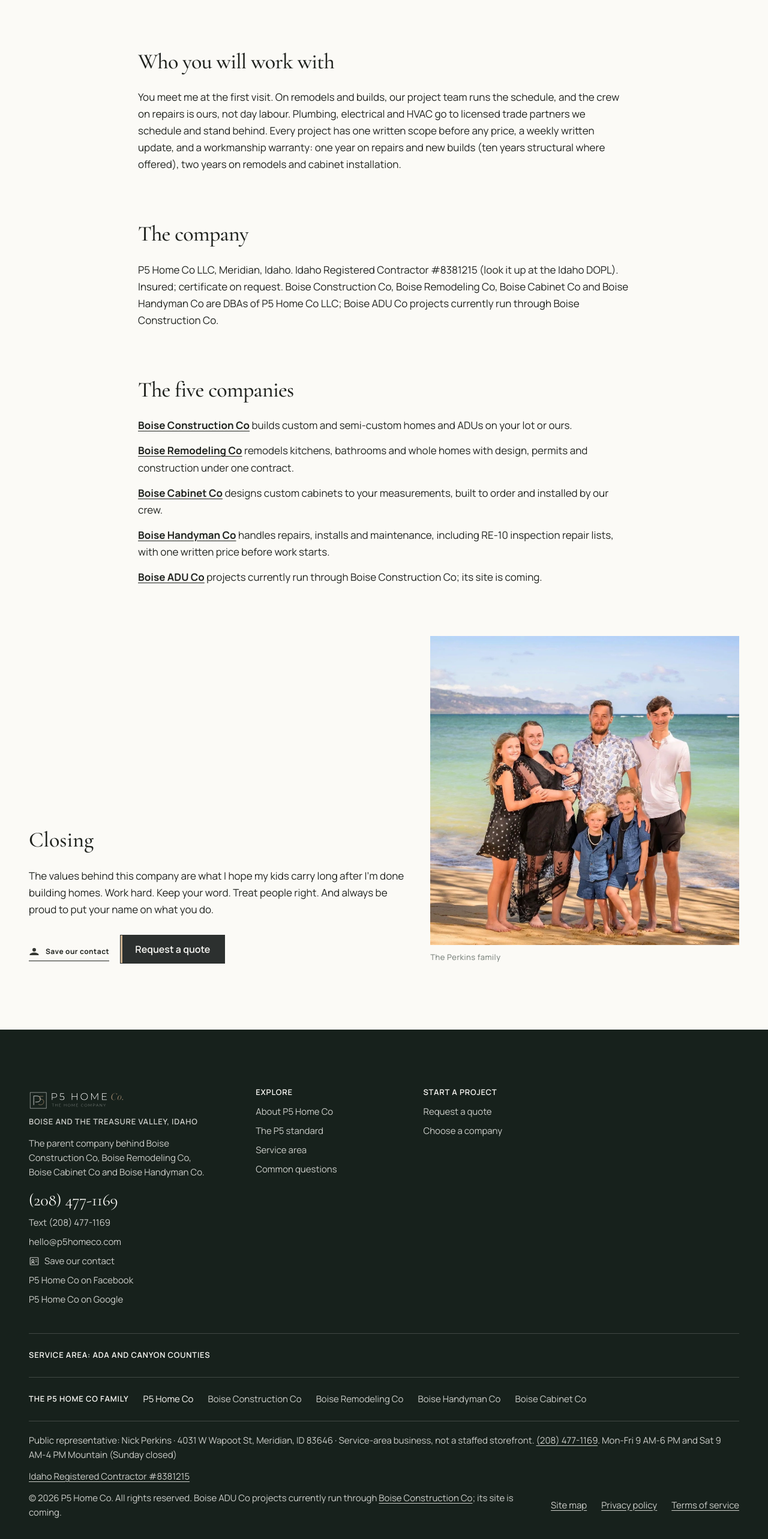
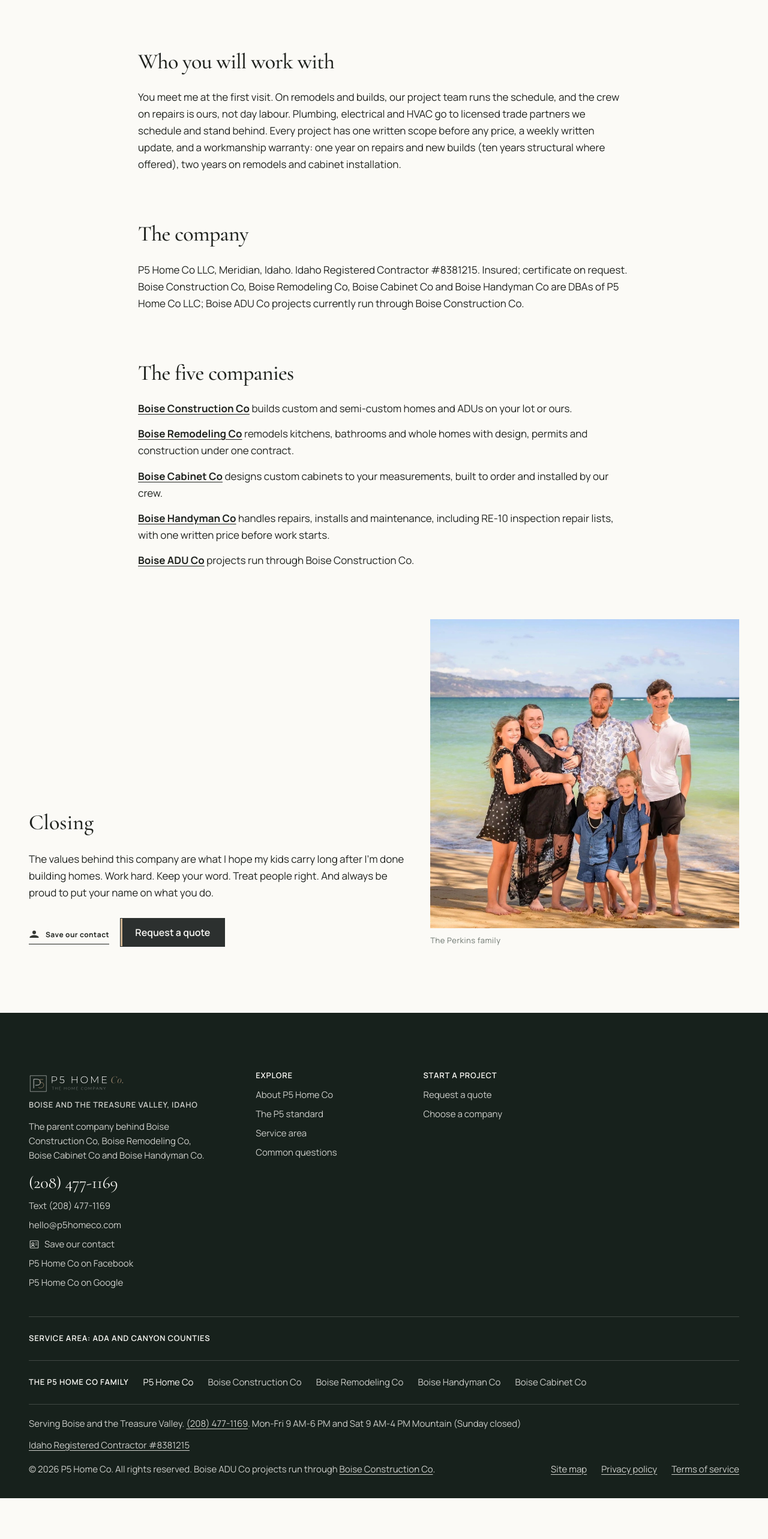
Before and after one commit to webiq1206/p5-home-co, a Next.js app: page /about in a window 1280 px wide. Shown: the part 2593-5158 px from the top of the page at 60% size. After the commit the page ends 5090 px from the top, so only its background shows below. Built offline with nearby package versions, Linux system fonts and the light colour scheme.

Commit message:
Remove public imagery caveats and administrative address copy

```diff
--- a/app/about/AboutClient.tsx
+++ b/app/about/AboutClient.tsx
@@ -33,7 +33,7 @@ const COMPANIES = [
   {
     name: "Boise ADU Co",
     href: ADU_CONSTRUCTION_URL,
-    line: "projects currently run through Boise Construction Co; its site is coming.",
+    line: "projects run through Boise Construction Co.",
   },
 ] as const;
 
@@ -143,11 +143,10 @@ export default function AboutClient({
         <section className="about-section content-shell" aria-labelledby="the-company">
           <h2 id="the-company">The company</h2>
           <p>
-            P5 Home Co LLC, Meridian, Idaho. Idaho Registered Contractor #{registration} (look it up at the{" "}
+            P5 Home Co LLC, Meridian, Idaho.{" "}
             <a href={doplLookup} target="_blank" rel="noopener noreferrer">
-              Idaho DOPL
-            </a>
-            ). Insured; certificate on request. Boise Construction Co, Boise Remodeling Co, Boise Cabinet Co and Boise
+              Idaho Registered Contractor #{registration}
+            </a>. Insured; certificate on request. Boise Construction Co, Boise Remodeling Co, Boise Cabinet Co and Boise
             Handyman Co are DBAs of P5 Home Co LLC; Boise ADU Co projects currently run through Boise Construction Co.
           </p>
         </section>
--- a/app/publicIdentity.ts
+++ b/app/publicIdentity.ts
@@ -1,15 +1,10 @@
 import { BUSINESS_HOURS_LABEL } from "../lib/businessHours.ts";
 
-/** Shared public identity for p5homeco.com.
- *
- * The strings are the audit's canonical wording (F1, F8, F10, F11). Visible
- * phone stays in local format. Schema telephone is E.164 and lives beside
- * the Person block in app/structuredData.ts.
- */
+/** Customer-facing identity for p5homeco.com. Phone stays in local format;
+ * schema telephone is E.164. Street-address verification records stay outside
+ * public pages, components and discovery artifacts. */
 
 export const PUBLIC_REPRESENTATIVE = "Nick Perkins";
-
-export const PUBLIC_ADDRESS = "4031 W Wapoot St, Meridian, ID 83646";
 
 export const PUBLIC_PHONE_DISPLAY = "(208) 477-1169";
 
@@ -37,7 +32,7 @@ export const SCHEMA_LEGAL_NAME = "P5 Home Co LLC";
 export const CONTRACTOR_REGISTRATION = "8381215";
 
 export const PUBLIC_NAP =
-  "Public representative: Nick Perkins · 4031 W Wapoot St, Meridian, ID 83646 · Service-area business, not a staffed storefront. · (208) 477-1169 · hello@p5homeco.com";
+  "Serving Boise and the Treasure Valley · (208) 477-1169 · hello@p5homeco.com";
 
 export const PUBLIC_REGISTRATION = "Idaho Registered Contractor #8381215";
 
@@ -45,10 +40,10 @@ export const PUBLIC_REGISTRATION = "Idaho Registered Contractor #8381215";
 export const IDAHO_DOPL_LICENSE_SEARCH = "https://edopl.idaho.gov/OnlineServices/?link=PubSearch";
 
 export const SISTER_LINE =
-  "Part of P5 Home Co: Boise Construction Co · Boise Remodeling Co · Boise Cabinet Co · Boise Handyman Co · Boise ADU Co projects currently run through Boise Construction Co; its site is coming.";
+  "Part of P5 Home Co: Boise Construction Co · Boise Remodeling Co · Boise Cabinet Co · Boise Handyman Co · Boise ADU Co projects run through Boise Construction Co.";
 
 export const LLMS_CONTACT =
-  `Public representative: Nick Perkins. Service-area business based at 4031 W Wapoot St, Meridian, ID 83646 (not a staffed storefront). Phone (208) 477-1169. Email hello@p5homeco.com. Hours: ${BUSINESS_HOURS_LABEL}.`;
+  `Serving Boise and the Treasure Valley. Phone (208) 477-1169. Email hello@p5homeco.com. Hours: ${BUSINESS_HOURS_LABEL}.`;
 
 export const SISTER_LINKS = [
   { label: "Boise Construction Co", href: "https://boiseconstruction.co" },
@@ -58,8 +53,8 @@ export const SISTER_LINKS = [
   { label: "Boise ADU Co", href: "https://boiseconstruction.co" },
 ] as const;
 
-/** D3 honest line for the ADU card and FAQ. */
+/** Project-routing line for the ADU card and FAQ. */
 export const ADU_D3_LINE =
-  "Boise ADU Co projects currently run through Boise Construction Co; its site is coming.";
+  "Boise ADU Co projects run through Boise Construction Co.";
 
 export const ADU_CONSTRUCTION_URL = "https://boiseconstruction.co";
--- a/app/quote/QuoteLanding.tsx
+++ b/app/quote/QuoteLanding.tsx
@@ -104,8 +104,8 @@ export default function QuoteLanding({ service }: { service: QuoteService | null
 
           <section className="quote-photos" aria-labelledby="quote-featured-heading">
             <div className="quote-shell">
-              <h2 id="quote-featured-heading" className="quote-photos-heading">One foothills home, room by room</h2>
-              <p className="quote-photos-lead">A cohesive Boise-area custom home shown room by room, so the kitchen, great room, bath, and ADU read as the same property. Representative design.</p>
+              <h2 id="quote-featured-heading" className="quote-photos-heading">Kitchens, living spaces, baths and ADUs</h2>
+              <p className="quote-photos-lead">Explore kitchen, great-room, bathroom and ADU layouts, materials and finishes.</p>
               <div className="quote-photo-row">
                 <img src={FEATURED_BOISE_KITCHEN.src} alt={FEATURED_BOISE_KITCHEN.alt} width={FEATURED_BOISE_KITCHEN.width} height={FEATURED_BOISE_KITCHEN.height} loading="lazy" decoding="async" />
                 <img src={FEATURED_BOISE_GREAT_ROOM.src} alt={FEATURED_BOISE_GREAT_ROOM.alt} width={FEATURED_BOISE_GREAT_ROOM.width} height={FEATURED_BOISE_GREAT_ROOM.height} loading="lazy" decoding="async" />
--- a/app/site.ts
+++ b/app/site.ts
@@ -88,7 +88,7 @@ export const faqs = [
   },
   {
     q: "Which company does what?",
-    a: "Boise Construction Co builds new homes and ADUs. Boise Remodeling Co handles kitchen, bath and whole-home remodels and additions. Boise Cabinet Co designs custom cabinets to your measurements, built to order and installed by our crew. Boise Handyman Co handles repairs, installs, maintenance and RE-10 lists. Boise ADU Co projects currently run through Boise Construction Co; its site is coming. Use the company cards on this page to start with the right team.",
+    a: "Boise Construction Co builds new homes and ADUs. Boise Remodeling Co handles kitchen, bath and whole-home remodels and additions. Boise Cabinet Co designs custom cabinets to your measurements, built to order and installed by our crew. Boise Handyman Co handles repairs, installs, maintenance and RE-10 lists. Boise ADU Co projects run through Boise Construction Co. Use the company cards on this page to start with the right team.",
   },
   {
     q: "Who is my contract with?",
--- a/app/sitemap/page.tsx
+++ b/app/sitemap/page.tsx
@@ -49,7 +49,7 @@ export default function SitemapPage() {
           <ul className="sitemap-list">
             {childSites.map((c) =>
               c.comingSoon ? (
-                <li key={c.href} className="sitemap-soon"><Link href="/quote/adu">{c.label}</Link> <small>(ADU requests through P5; standalone website coming soon)</small></li>
+                <li key={c.href} className="sitemap-soon"><Link href="/quote/adu">{c.label}</Link></li>
               ) : (
                 <li key={c.href}><a href={c.href}>{c.label}</a></li>
               ),
--- a/app/structuredData.ts
+++ b/app/structuredData.ts
@@ -2,7 +2,6 @@ import { officeOpeningHours } from "../lib/businessHours.ts";
 import { ESTIMATOR_BRAND } from "../lib/p5/brand.ts";
 import {
   NICK_PERKINS_ID,
-  PUBLIC_ADDRESS,
   PUBLIC_REPRESENTATIVE,
   SCHEMA_LEGAL_NAME,
   SCHEMA_TELEPHONE,
@@ -12,13 +11,6 @@ import {
 } from "./publicIdentity.ts";
 import { SHOW_FOUNDING_YEAR } from "./publicClaims.ts";
 import { citiesServed, companies, faqs, siteUrl } from "./site.ts";
-
-/** Authorized public contact. The phone, email, and street line match the
- * brand brief, docs/growth/OPERATIONS.md, and the constants already on the
- * site. The street does not make this a staffed storefront. Schema telephone
- * is E.164; the visible pages keep the local format. */
-const [streetAddress, addressLocality, regionAndPostal] = PUBLIC_ADDRESS.split(", ");
-const [addressRegion, postalCode] = regionAndPostal.split(" ");
 
 export const siteTitle = "Boise Builders, Remodelers, Cabinets & Repairs | P5 Home Co";
 export const siteDescription =
@@ -48,7 +40,7 @@ export const siteSchema = {
         "@type": "Person",
         "@id": NICK_PERKINS_ID,
         name: PUBLIC_REPRESENTATIVE,
-        jobTitle: "Public representative",
+        jobTitle: "Founder",
         worksFor: { "@id": `${siteUrl}/#organization` },
       },
       openingHoursSpecification: officeOpeningHours(),
@@ -71,15 +63,11 @@ export const siteSchema = {
           url: "https://dopl.idaho.gov/con/",
         },
       },
-      // Service-area business. HomeAndConstructionBusiness is the LocalBusiness
-      // subtype. The street is the authorized public address; the cities below
-      // stay areaServed and are not additional locations.
+      // Publish locality and served areas without exposing a street address.
       address: {
         "@type": "PostalAddress",
-        streetAddress,
-        addressLocality,
-        addressRegion,
-        postalCode,
+        addressLocality: "Meridian",
+        addressRegion: "ID",
         addressCountry: "US",
       },
       areaServed: [
--- a/components/PublicIdentity.tsx
+++ b/components/PublicIdentity.tsx
@@ -44,7 +44,7 @@ function withLinks(text: string, labels: readonly { label: string; href: string
   return nodes;
 }
 
-/** The approved NAP, registration, and sister-company row. Text content matches the audit strings.
+/** Service area, contact details, registration and sister-company links.
  * Estimator pages pass linkRegistration={false} so the credential stays plain text. */
 export default function PublicIdentity({
   tone = "inherit",
@@ -68,8 +68,8 @@ export default function PublicIdentity({
             href={IDAHO_DOPL_LICENSE_SEARCH}
             target="_blank"
             rel="noopener noreferrer"
-            title="Look up registration 8381215 on Idaho DOPL"
-            aria-label="Verify with Idaho DOPL: look up registration 8381215, opens in a new tab"
+            title="Idaho contractor registration"
+            aria-label="Idaho contractor registration 8381215, opens in a new tab"
           >
             {PUBLIC_REGISTRATION}
           </a>
--- a/lib/familyBrand.ts
+++ b/lib/familyBrand.ts
@@ -16,13 +16,11 @@ import {
   IDAHO_DOPL_LICENSE_SEARCH,
   P5_FACEBOOK_URL,
   P5_GOOGLE_BUSINESS_PROFILE_URL,
-  PUBLIC_ADDRESS,
   PUBLIC_EMAIL,
   PUBLIC_PHONE_DISPLAY,
   PUBLIC_PHONE_SMS,
   PUBLIC_PHONE_TEL,
   PUBLIC_REGISTRATION,
-  PUBLIC_REPRESENTATIVE,
 } from '@/app/publicIdentity';
 
 /** The P5 lockup artwork is 251.24 x 50; the header and footer cap its height. */
@@ -59,7 +57,7 @@ export const FAMILY_BRAND: FamilyBrand = {
   cta: { label: 'Request a quote', href: '/quote' },
   phone: { display: PUBLIC_PHONE_DISPLAY, telHref: PUBLIC_PHONE_TEL, smsHref: PUBLIC_PHONE_SMS },
   // components/SiteChat.tsx opens on this window event.
-  chat: { enabled: true, label: 'Chat', openEvent: 'p5:chat-open' },
+  chat: { enabled: true, label: 'Chat', openEvent: 'p5:chat-open', hiddenOn: ['/admin*', '/portal*'] },
   bar: {
     // Approved check (scripts/verify-p5-mobile-seo.mjs): hidden over the hero, shown once it has passed.
     showOverHero: false,
@@ -105,10 +103,10 @@ export const FAMILY_BRAND: FamilyBrand = {
     ],
     // The approved Boise ADU Co line (ADU_D3_LINE), with its link to Boise Construction Co.
     disclosure: {
-      before: 'Boise ADU Co projects currently run through ',
+      before: 'Boise ADU Co projects run through ',
       linkLabel: 'Boise Construction Co',
       href: ADU_CONSTRUCTION_URL,
-      after: '; its site is coming.',
+      after: '.',
     },
     copyrightName: 'P5 Home Co',
   },
@@ -123,14 +121,14 @@ export const FAMILY_BRAND: FamilyBrand = {
       { name: 'Boise Cabinet Co', href: 'https://boisecabinet.co' },
     ],
   },
-  // PUBLIC_NAP without the phone and email, which the footer prints beside it.
-  nap: { line: `Public representative: ${PUBLIC_REPRESENTATIVE} · ${PUBLIC_ADDRESS} · Service-area business, not a staffed storefront` },
+  // Contact details and hours are rendered separately by the shared footer.
+  nap: { line: 'Serving Boise and the Treasure Valley' },
   hours: BUSINESS_HOURS_LABEL,
   registration: {
     text: PUBLIC_REGISTRATION,
     href: IDAHO_DOPL_LICENSE_SEARCH,
-    title: 'Look up registration 8381215 on Idaho DOPL',
-    ariaLabel: 'Verify with Idaho DOPL: look up registration 8381215, opens in a new tab',
+    title: 'Idaho contractor registration',
+    ariaLabel: 'Idaho contractor registration 8381215, opens in a new tab',
     rel: 'noopener noreferrer',
   },
   parentFacebook: { href: P5_FACEBOOK_URL, label: 'P5 Home Co on Facebook' },
```
Also changed, not shown: app/HomePageClient.tsx (+3 -8 lines), app/legal/layout.tsx (+3 -4 lines), public/llms-full.txt, public/llms.txt, 2 other files (tests, documents, lock files or other folders).
